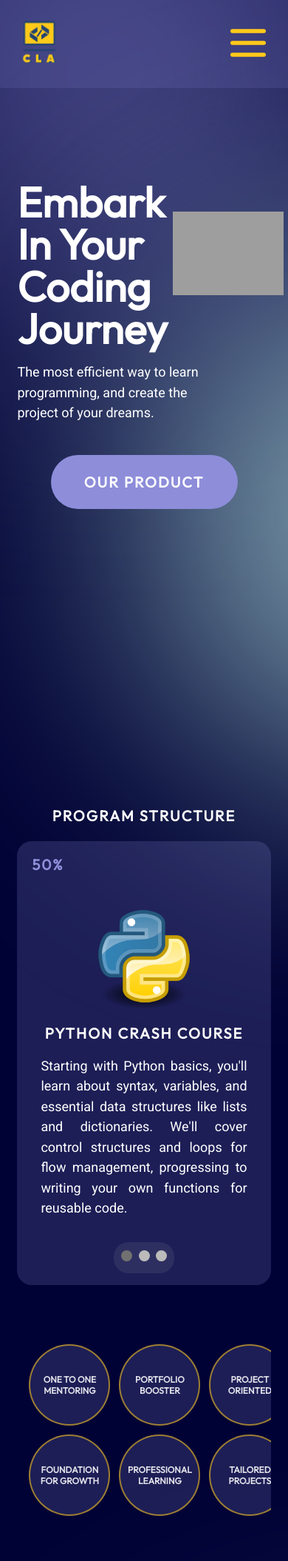
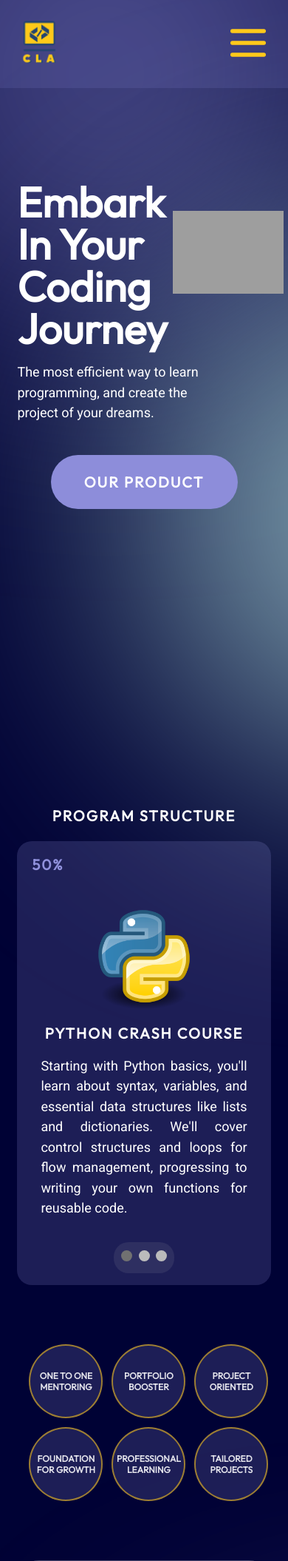
Before and after one commit to jporrase/codelabswebsite, a Django app: template website/templates/website/index.html in a window 390 px wide. Shown: the top 2110 px of the page at 74% size. Run offline with Django 4.2, Linux system fonts and the light colour scheme; the template is opened without the code that fills it, so the values that code supplies are empty; some libraries are stand-ins or nearby versions; grey boxes are pictures that could not be loaded.

Commit message:
sphere fix

```diff
--- a/website/static/website/styles.css
+++ b/website/static/website/styles.css
@@ -887,9 +887,9 @@ button:hover::not(.navbar-burger){
         flex-direction: column;
         justify-content: center;
         align-items: center;
-        width: 110px;
-        height: 110px;
-        border-radius: 110px;
+        width: 100px;
+        height: 100px;
+        border-radius: 100px;
         border: 0 transparent;
         background: rgba(144, 145, 220, 0.20);
         border:2px solid #FFC91A90;
```
